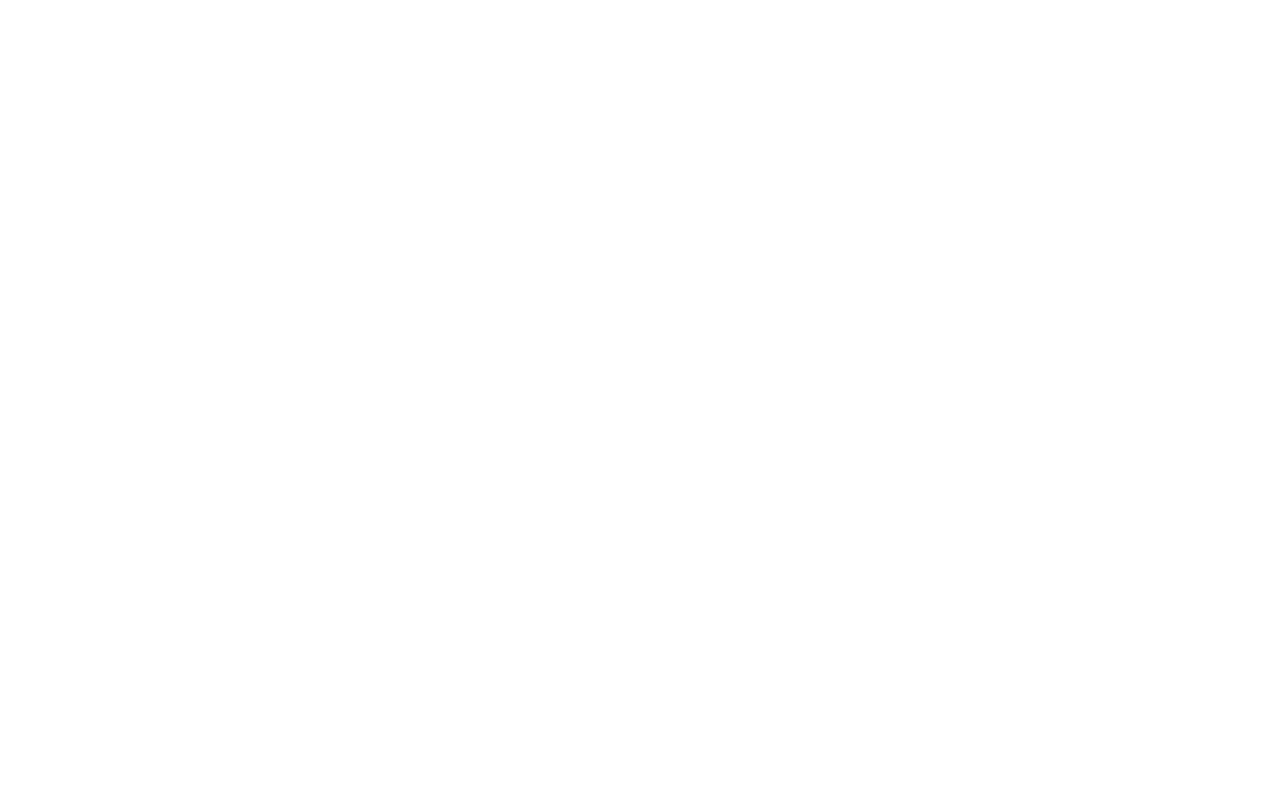
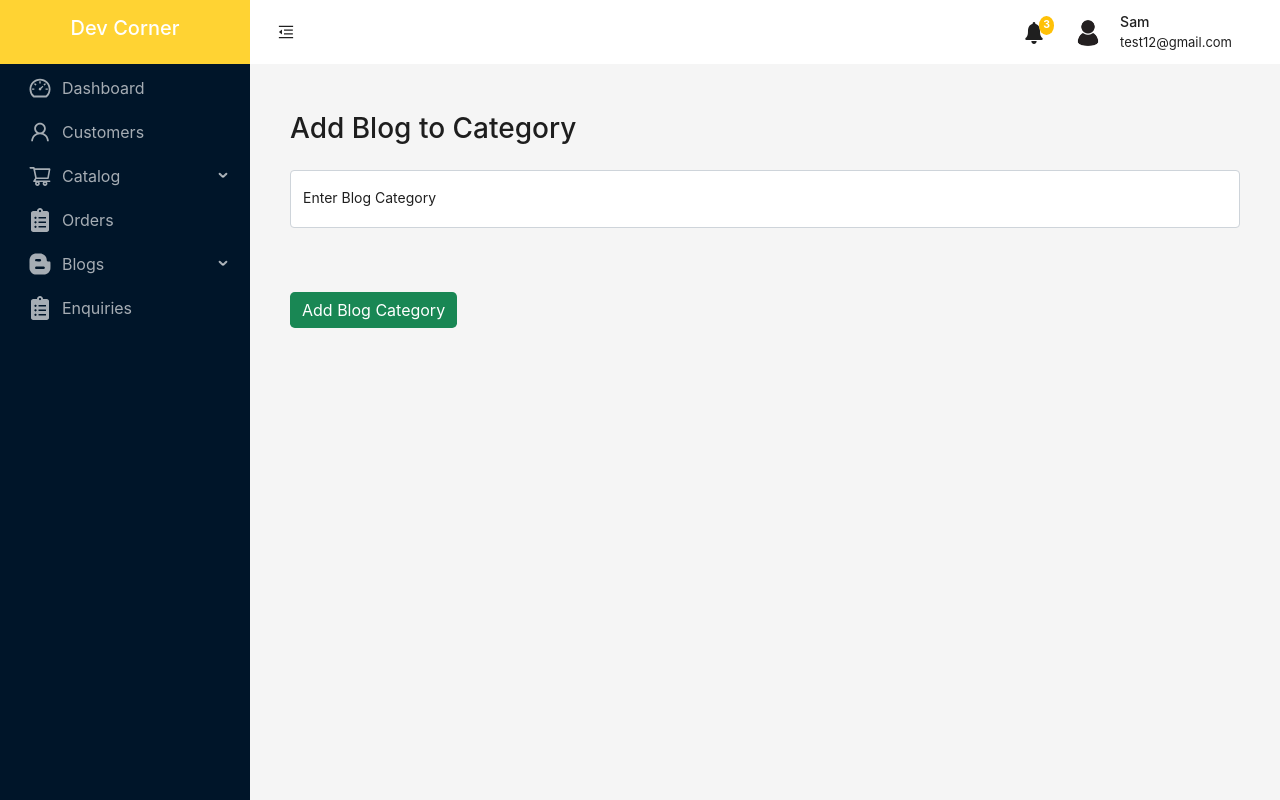
Before and after one commit to sam1090/ecommerce, a React (Create React App) app in the folder admin-app/: page /admin/blog-category in a window 1280 px wide. Before the commit this address had no page. Built offline with nearby package versions, Linux system fonts and the light colour scheme.

Commit message:
Add Blog Category Page

```diff
--- a/admin-app/src/App.js
+++ b/admin-app/src/App.js
@@ -15,6 +15,7 @@
 import BrandList from './Pages/BrandList';
 import ProductList from './Pages/ProductList';
 import AddBlog from './Pages/AddBlog';
+import AddBlogCat from './Pages/AddBlogCat';
 function App() {
   return (
     <Router>
@@ -28,6 +29,7 @@
           <Route path='blog' element = {<AddBlog/>} />
           <Route path='blog-list' element = {<BlogList/>} />
           <Route path='blog-category-list' element = {<BlogCatList/>} />
+          <Route path='blog-category' element = {<AddBlogCat/>} />
           <Route path='orders' element = {<Orders/>} />
           <Route path='customers' element = {<Customers/>} />
           <Route path='color-list' element = {<ColorList/>} />
--- /dev/null
+++ b/admin-app/src/Pages/AddBlogCat.js
@@ -0,0 +1,20 @@
+import React from 'react'
+import CustomInput from '../Components/CustomInput'
+
+const AddBlogCat = () => {
+  return (
+    <div>
+      <h3 className='mb-4' >Add Blog to Category</h3>
+      <div>
+        <form action="">
+          <CustomInput type="text" label="Enter Blog Category" />
+          <button className='btn btn-success border-0 rounded-3 my-5' type='submit'>
+            Add Blog Category
+          </button>
+        </form>
+      </div>
+    </div>
+  )
+}
+
+export default AddBlogCat
```
